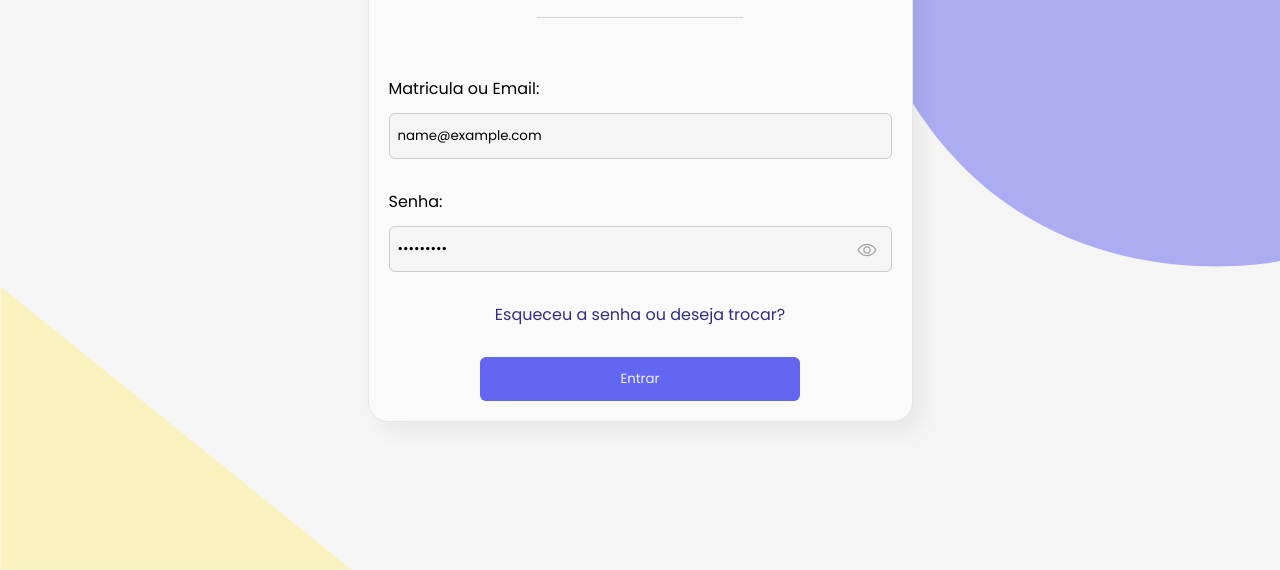
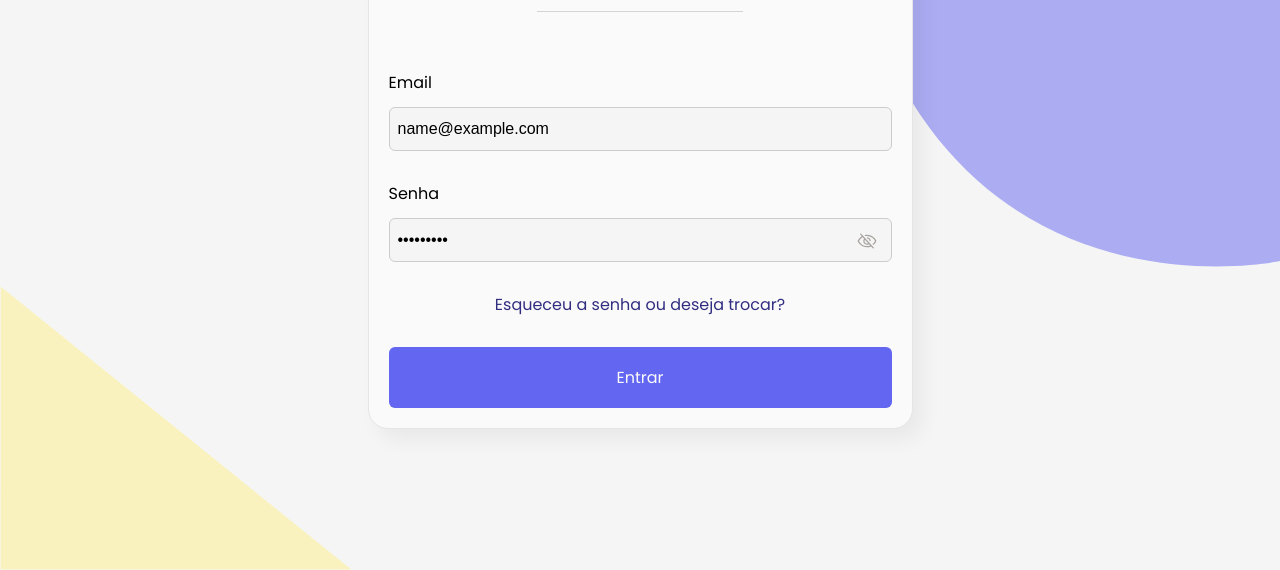
Before and after one commit to renanss4/Quiz, a plain HTML site: page frontend/pages/login.html in a window 1280 px wide. Both pictures are taken after typing "name@example.com", "Sample123" into the empty fields and a click on the button "Entrar". Shown: the part 230-800 px from the top of the page. Drawn offline with Linux system fonts and the light colour scheme; no server answers.

Commit message:
Using the component on Login page

```diff
--- a/frontend/pages/login.html
+++ b/frontend/pages/login.html
@@ -9,6 +9,7 @@
       href="https://fonts.googleapis.com/css2?family=Poppins:ital,wght@0,100;0,200;0,300;0,400;0,500;0,600;0,700;0,800;0,900;1,100;1,200;1,300;1,400;1,500;1,600;1,700;1,800;1,900&display=swap"
       rel="stylesheet"
     />
+    <link rel="stylesheet" href="../styles/components.css" />
     <link rel="stylesheet" href="../styles/login.css" />
     <title>Login</title>
   </head>
@@ -22,44 +23,28 @@
       <h1>Faça login</h1>
       <div class="line"></div>
       <form id="form">
-        <div class="input-items">
-          <label for="email">Matricula ou Email:</label>
-          <input
-            type="text"
-            id="email"
-            name="email"
-            required
-            placeholder="usuario@email.com"
-          />
-        </div>
-        <div class="input-items">
-          <label for="password">Senha:</label>
-          <input
-            type="password"
-            id="password"
-            name="password"
-            required
-            placeholder="••••••••••••"
-          />
-          <a href="#" id="toggle-password">
+        <div id="email-container"></div>
+        <div id="password-container">
+          <div id="toggle-password">
             <img
-              src="../assets/on.svg"
-              alt="não visualizar senha"
-              class="toggle-password-img"
               id="show-password"
+              src="../assets/off.svg"
+              alt="Show Password"
             />
             <img
-              src="../assets/off.svg"
-              alt="visualizar senha"
-              class="toggle-password-img"
               id="hide-password"
+              src="../assets/on.svg"
+              alt="Hide Password"
               hidden
             />
-          </a>
-          <div id="error"><p>Email ou senha inválidos!</p></div>
+          </div>
+        </div>
+
+        <div id="error" style="display: none; color: red">
+          Usuário ou senha incorretos!
         </div>
         <a href="" id="forgot-password">Esqueceu a senha ou deseja trocar?</a>
-        <button type="submit" id="login-button">Entrar</button>
+        <div id="login-button-container"></div>
       </form>
     </div>
 
--- a/frontend/scripts/login.js
+++ b/frontend/scripts/login.js
@@ -1,74 +1,48 @@
 import { setToken } from "./configs/tokenManager.js";
 import { loginFetch, fetchUserRole } from "./configs/fetch.js";
+import { Button } from "../components/Button/Button.js";
+import { Input } from "../components/Input/Input.js";
 
-const email = document.getElementById("email");
-const password = document.getElementById("password");
-const loginButton = document.getElementById("login-button");
-const incorrect = document.getElementById("error");
-const togglePassword = document.getElementById("toggle-password");
-const showPasswordImg = document.getElementById("show-password");
-const hidePasswordImg = document.getElementById("hide-password");
+// Função para validar os campos
+function validateFields() {
+  const email = emailInput.querySelector("input");
+  const password = passwordInput.querySelector("input");
+  let isValid = true;
 
-// Function to remove the error message when the user types in the input
-function removeError() {
-  email.addEventListener("input", () => {
-    incorrect.style.display = "none";
-    email.style.border = "1px solid #ccc";
-    password.style.border = "1px solid #ccc";
-  });
+  if (!email.value) {
+    email.style.border = "1px solid red";
+    isValid = false;
+  }
 
-  password.addEventListener("input", () => {
-    incorrect.style.display = "none";
-    email.style.border = "1px solid #ccc";
-    password.style.border = "1px solid #ccc";
-  });
+  if (!password.value) {
+    password.style.border = "1px solid red";
+    isValid = false;
+  }
+
+  return isValid;
 }
 
-// Function to validate the fields
-function validateFields() {
-  if (email.value.trim() === "" || password.value.trim() === "") {
-    incorrect.style.display = "block";
-    email.style.border = "1px solid red";
-    password.style.border = "1px solid red";
-    return false;
-  }
-  if (!(email.value.includes("@") || !isNaN(email.value))) {
-    incorrect.style.display = "block";
-    email.style.border = "1px solid red";
-    password.style.border = "1px solid red";
-    return false;
-  }
-  return true;
+// Função para tratar mudanças nos inputs
+function handleInputChange() {
+  const incorrect = document.getElementById("error");
+  incorrect.style.display = "none";
+  emailInput.querySelector("input").style.border = "1px solid #ccc";
+  passwordInput.querySelector("input").style.border = "1px solid #ccc";
 }
 
-// Toggle password visibility
-togglePassword.addEventListener("click", (event) => {
-  event.preventDefault();
-  const type =
-    password.getAttribute("type") === "password" ? "text" : "password";
-  password.setAttribute("type", type);
-
-  // Toggle the visibility of the password images
-  if (type === "text") {
-    showPasswordImg.hidden = true;
-    hidePasswordImg.hidden = false;
-  } else {
-    showPasswordImg.hidden = false;
-    hidePasswordImg.hidden = true;
-  }
-});
-
-// Logic for button "entrar"
-loginButton.addEventListener("click", async (event) => {
+// Função para tratar o login
+async function handleLogin(event) {
   event.preventDefault();
 
-  // Call the validateFields function
+  // Validando os campos
   if (!validateFields()) {
     return;
   }
 
   try {
-    const data = await loginFetch(email.value, password.value);
+    const email = emailInput.querySelector("input").value;
+    const password = passwordInput.querySelector("input").value;
+    const data = await loginFetch(email, password);
     if (data) {
       setToken(data.token);
       const role = await fetchUserRole();
@@ -81,6 +55,7 @@ loginButton.addEventListener("click", async (event) => {
       }
     }
   } catch (error) {
+    const incorrect = document.getElementById("error");
     if (error.message === "User invalid!") {
       incorrect.style.display = "block";
       incorrect.innerText = "Usuário inválido!";
@@ -91,7 +66,58 @@ loginButton.addEventListener("click", async (event) => {
       console.error(`Error: ${error}`);
     }
   }
+}
+
+// Criando instâncias dos componentes
+const emailInput = Input({
+  id: "email",
+  required: true,
+  type: "text",
+  placeholder: "usuario@email.com",
+  label: "Email",
+  onChange: handleInputChange,
 });
 
-// Call the removeError function to set up the event listeners for input fields
-removeError();
+const passwordInput = Input({
+  id: "password",
+  required: true,
+  type: "password",
+  placeholder: "••••••••••••",
+  label: "Senha",
+  onChange: handleInputChange,
+});
+
+const loginButton = Button({
+  id: "login-button",
+  size: "full",
+  text: "Entrar",
+  onClick: handleLogin,
+});
+
+// Inserindo os componentes no DOM
+document.getElementById("email-container").appendChild(emailInput);
+document.getElementById("password-container").appendChild(passwordInput);
+document.getElementById("login-button-container").appendChild(loginButton);
+
+// Lógica para alternar visibilidade da senha
+const togglePassword = document.getElementById("toggle-password");
+const showPasswordImg = document.getElementById("show-password");
+const hidePasswordImg = document.getElementById("hide-password");
+
+togglePassword.addEventListener("click", (event) => {
+  event.preventDefault();
+  const passwordInputField = passwordInput.querySelector("input");
+  const type =
+    passwordInputField.getAttribute("type") === "password"
+      ? "text"
+      : "password";
+  passwordInputField.setAttribute("type", type);
+
+  if (type === "text") {
+    showPasswordImg.hidden = true;
+    hidePasswordImg.hidden = false;
+  } else {
+    showPasswordImg.hidden = false;
+    hidePasswordImg.hidden = true;
+  }
+});
--- a/frontend/styles/login.css
+++ b/frontend/styles/login.css
@@ -92,29 +92,8 @@ form {
   align-self: center;
 }
 
-.input-items {
-  display: flex;
-  width: 100%; /* Largura total do contêiner de input */
-  flex-direction: column;
-  align-items: flex-start;
-  gap: 12px;
+#password-container {
   position: relative;
-}
-
-.input-items input {
-  display: flex;
-  padding: 12px 8px;
-  align-items: flex-start;
-  gap: 10px;
-  align-self: stretch;
-  border-radius: 6px;
-  border: 1px solid #e5e5e5;
-  background: #f5f5f5;
-  width: 100%; /* Largura total dos inputs */
-}
-
-.input-items label {
-  display: block;
 }
 
 #toggle-password {
@@ -122,6 +101,7 @@ form {
   top: 50px; /* Ajuste conforme necessário */
   right: 15px;
   cursor: pointer;
+  z-index: 999;
 }
 
 #toggle-password-img {
@@ -134,24 +114,6 @@ form {
   justify-items: auto;
   color: #312e81;
   text-decoration: none;
-}
-
-.login button {
-  color: #eef2ff;
-  border-radius: 6px;
-  border: none;
-  background: #6366f1;
-  width: 100%; /* Largura total do botão */
-  max-width: 320px; /* Limite máximo de largura */
-  padding: 12px 8px;
-  gap: 10px;
-  cursor: pointer;
-  align-self: center;
-  justify-self: auto;
-}
-
-.login button:hover {
-  background: #4338ca;
 }
 
 @media (max-width: 768px) {
```
